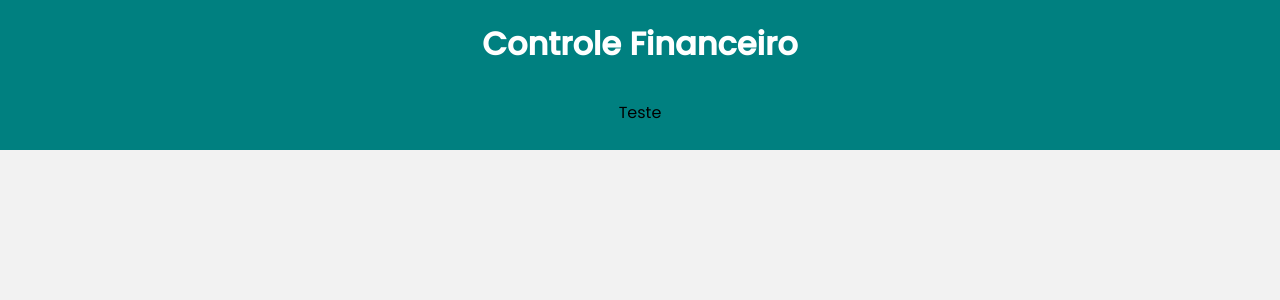
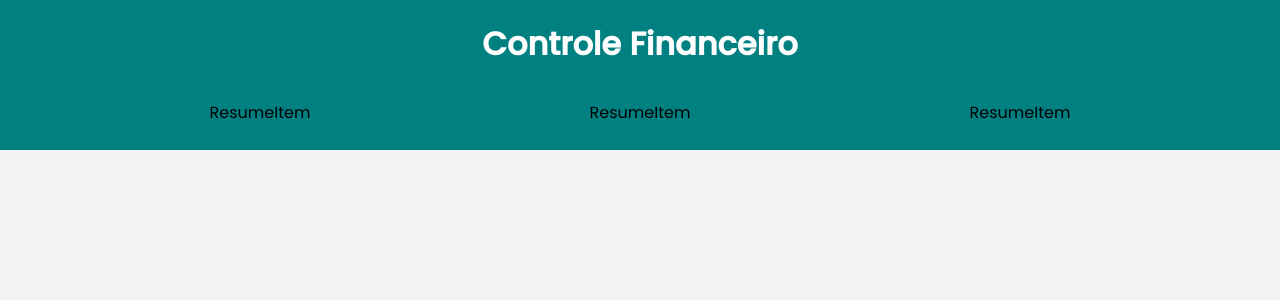
Before and after one commit to leticea/finance-control, a React (Create React App) app: page / in a window 1280 px wide. Shown: the top 300 px of the page. Built offline with nearby package versions, Linux system fonts and the light colour scheme.

Commit message:
criando os cards

```diff
--- a/src/components/Resume/index.js
+++ b/src/components/Resume/index.js
@@ -1,9 +1,14 @@
 import React from "react";
+import ResumeItem from "../ResumeItem";
 import * as C from "./styles";
 
 const Resume = () => {
   return (
-    <C.Container>Teste</C.Container>
+    <C.Container>
+      <ResumeItem />
+      <ResumeItem />
+      <ResumeItem />
+    </C.Container>
   );
 };
 
--- /dev/null
+++ b/src/components/ResumeItem/index.js
@@ -0,0 +1,7 @@
+import React from "react";
+
+const ResumeItem = () => {
+  return <div>ResumeItem</div>
+};
+
+export default ResumeItem;
```
Also changed, not shown: src/components/ResumeItem/styles.js (added, +11 -0 lines).
